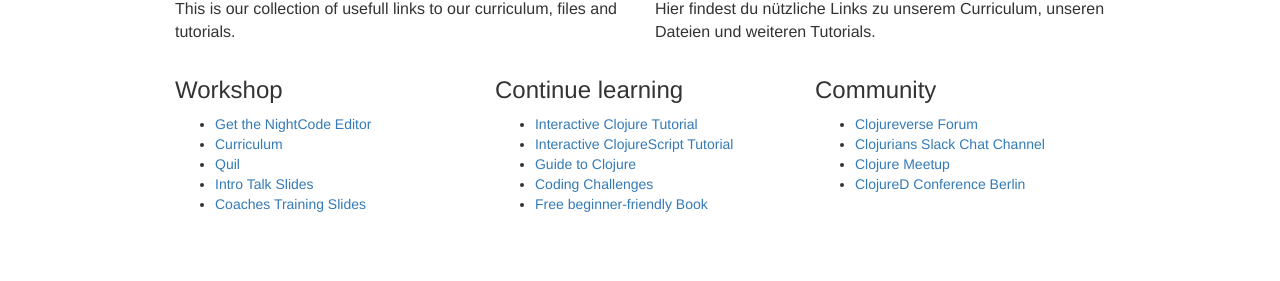
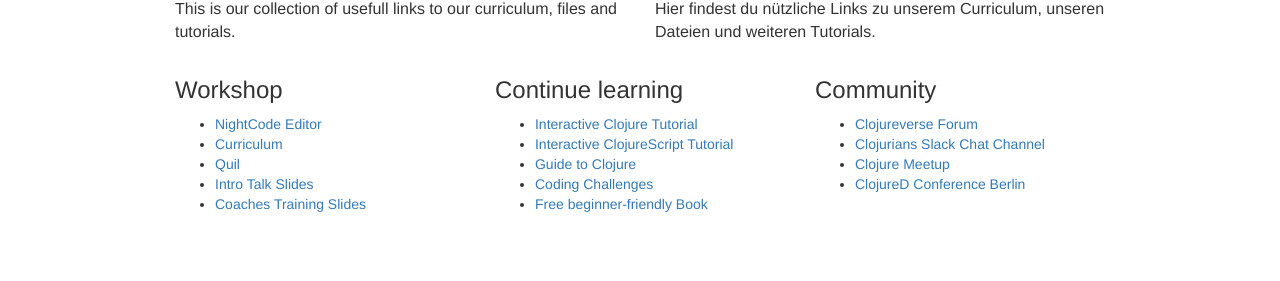
Before and after one commit to clojurebridge-berlin/clojurebridge-berlin.github.io, a Jekyll site: the page built from index.html, in a window 1280 px wide and 900 px high, scrolled down 2244 px. Shown: the part 144-425 px from the top of the window. Built offline with Jekyll 4.4.1, drawn with Linux system fonts in a browser that asks for light colours.

Commit message:
Add Jelles link for nightcode

```diff
--- a/index.html
+++ b/index.html
@@ -147,7 +147,7 @@
           <h3>Workshop</h3>
           <ul>
             <li>
-              <a href="https://sekao.net/nightcode/">Get the NightCode Editor</a>
+              <a href=" http://jelle.io/nightcode">NightCode Editor</a>
             </li>
             <li>
               <a href="https://clojurebridge-berlin.github.io/curriculum/">Curriculum</a>
```
